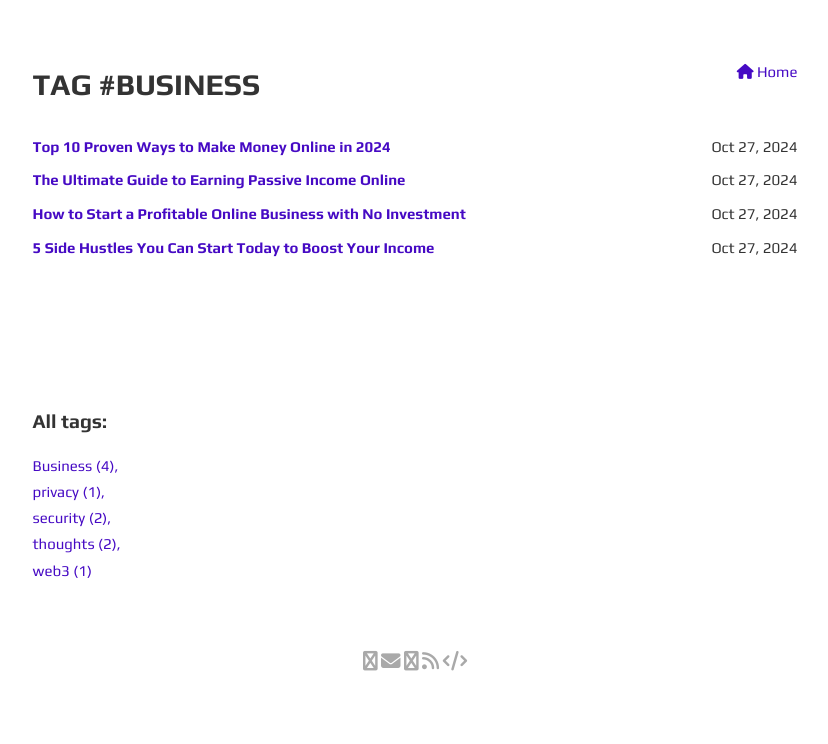
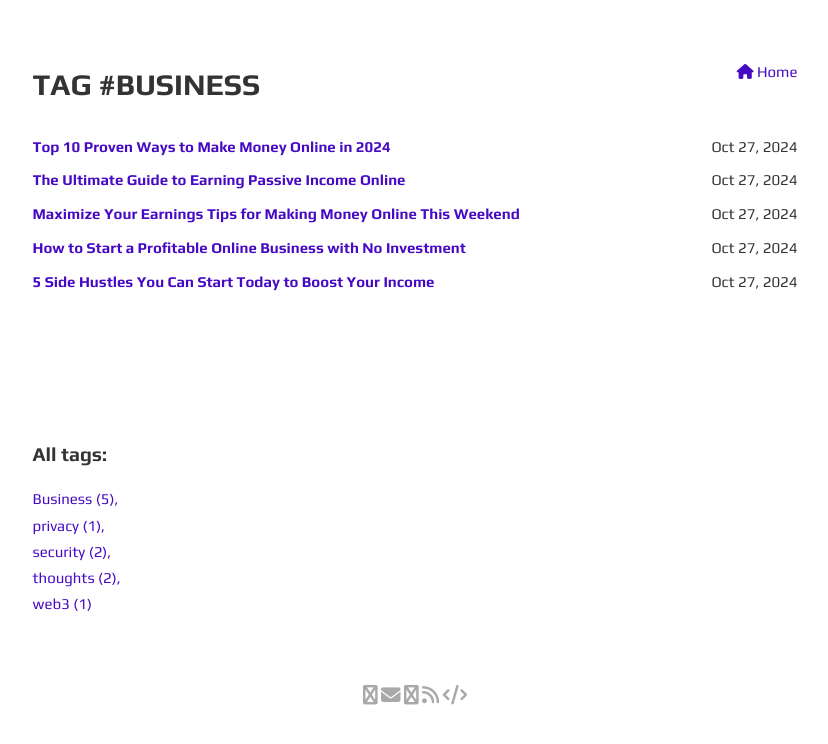
Before and after one commit to webcomtop/webcomtop.github.io, a Jekyll site: the page built from tag/security/index.html, in a window 1280 px wide. Shown: the top 744 px of the page, without its empty margins (225-1053 px from the left). Built offline with Jekyll 4.4.1, drawn with Linux system fonts in a browser that asks for light colours; some of the changed lines change nothing that is shown.

Commit message:
Update 2024-10-27-maximize-your-earnings-tips-for-making-money-online-this-weekend.md

```diff
--- a/_posts/2024-10-27-maximize-your-earnings-tips-for-making-money-online-this-weekend.md
+++ b/_posts/2024-10-27-maximize-your-earnings-tips-for-making-money-online-this-weekend.md
@@ -1,9 +1,84 @@
 ---
 layout: post
-title: Maximize Your Earnings: Tips for Making Money Online This Weekend
+title: Maximize Your Earnings Tips for Making Money Online This Weekend
 description: Maximize your earnings this weekend with actionable tips for making money online. From freelancing and online surveys to selling unused items and affiliate marketing, discover how to boost your income quickly and effectively.
 summary: This article provides a comprehensive guide on how to maximize your earnings online over the weekend. It covers various strategies, including freelancing, participating in online surveys, selling unused items, affiliate marketing, online tutoring, and creating digital products. Each method includes practical steps and tips to help you start earning money quickly. By taking action this weekend, you can enhance your financial situation and achieve your financial goals.
 tags: Business
 ---
 
-ff
+{% include ads1.html %}
+
+Are you looking to make some extra cash this weekend? Whether you want to pay off bills, save for a vacation, or simply enjoy more financial freedom, there are plenty of opportunities to maximize your earnings online. Here are some effective tips to help you make money from the comfort of your home.
+
+## 1. Take on Freelance Gigs
+
+Freelancing is one of the quickest ways to start earning money online. Websites like **Upwork**, **Fiverr**, and **Freelancer** offer a wide range of projects that fit various skill sets, from writing and graphic design to web development and digital marketing.
+
+### Tips to Get Started:
+- Create a compelling profile showcasing your skills and experience.
+- Start with competitive pricing to attract clients.
+- Focus on delivering high-quality work to build your reputation.
+
+## 2. Participate in Online Surveys
+
+Online surveys are an easy way to earn extra cash without much time commitment. Companies are willing to pay for your opinion on products and services.
+
+### Best Survey Sites:
+- **Swagbucks**
+- **Survey Junkie**
+- **Vindale Research**
+
+### How to Maximize Earnings:
+- Sign up for multiple survey sites to increase opportunities.
+- Complete your profile accurately to receive relevant surveys.
+- Dedicate specific time slots to complete surveys efficiently.
+{% include ads2.html %}
+## 3. Sell Unused Items
+
+Cleaning out your home can not only declutter your space but also provide an opportunity to make money. Use online marketplaces to sell items you no longer need.
+
+### Platforms to Consider:
+- **eBay**
+- **Facebook Marketplace**
+- **Craigslist**
+
+### Tips for Selling:
+- Take clear, high-quality photos of your items.
+- Write detailed descriptions and be honest about any flaws.
+- Price competitively to attract buyers quickly.
+
+## 4. Start a Side Hustle with Affiliate Marketing
+
+If you have a blog or a strong social media presence, affiliate marketing can be a lucrative way to earn money. By promoting products or services, you can earn commissions for every sale made through your referral links.
+
+### Steps to Get Started:
+- Choose a niche that interests you.
+- Sign up for affiliate programs like **Amazon Associates** or **ClickBank**.
+- Create content that naturally incorporates your affiliate links.
+
+## 5. Offer Online Tutoring
+
+If you have expertise in a specific subject, online tutoring can be a fulfilling way to make money. Platforms like **Chegg** and **Tutor.com** allow you to connect with students who need help.
+{% include ads3.html %}
+### How to Start:
+- Create a profile on a tutoring platform.
+- Set your availability for sessions over the weekend.
+- Prepare engaging lesson plans to enhance the learning experience.
+
+## 6. Create and Sell Digital Products
+
+If you have creative skills, consider making and selling digital products such as e-books, printables, or online courses. This is a great way to earn passive income over time.
+
+### Platforms to Sell:
+- **Etsy** for printables and digital art.
+- **Teachable** or **Udemy** for online courses.
+- **Gumroad** for e-books and downloadable content.
+
+### Tips for Success:
+- Research popular topics in your niche to create in-demand products.
+- Promote your products through social media and email marketing.
+- Engage with your audience to build a loyal customer base.
+
+## Conclusion
+
+This weekend presents an excellent opportunity to maximize your earnings online. Whether you choose freelancing, participating in surveys, selling unused items, affiliate marketing, tutoring, or creating digital products, there are countless ways to generate extra income. Take action today, and you’ll be well on your way to boosting your financial situation!
```
